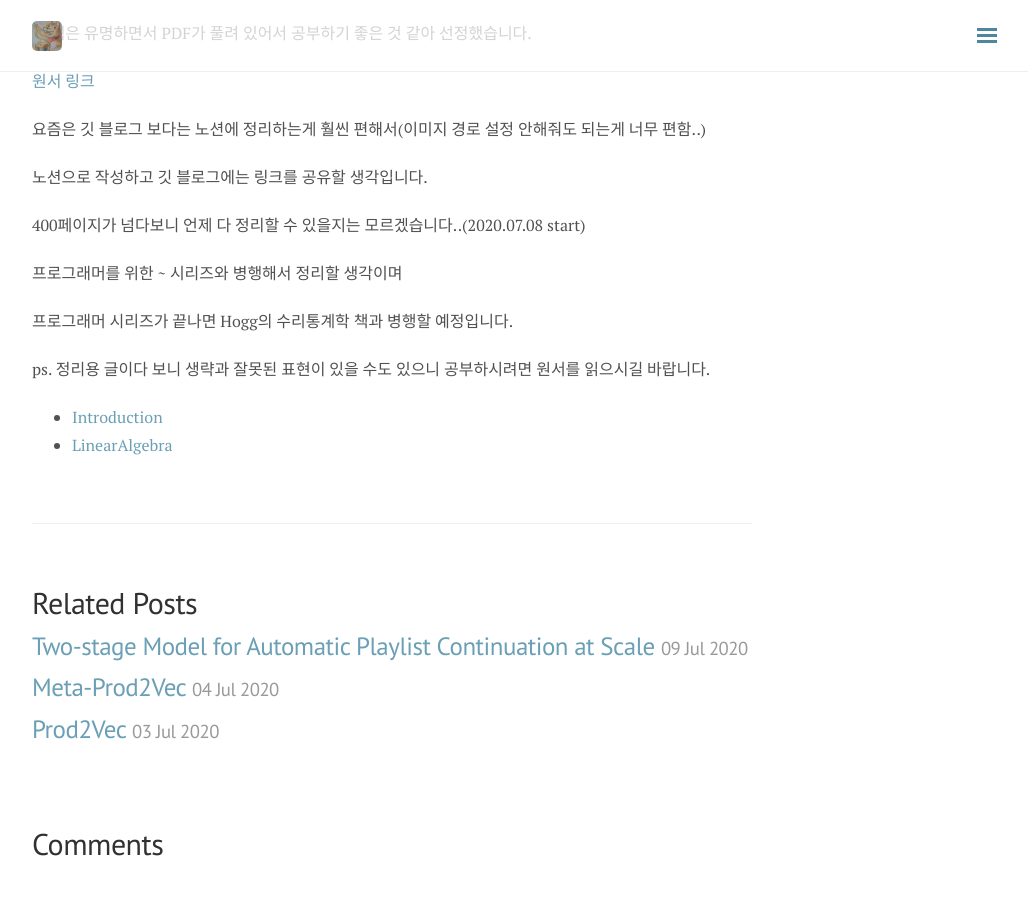
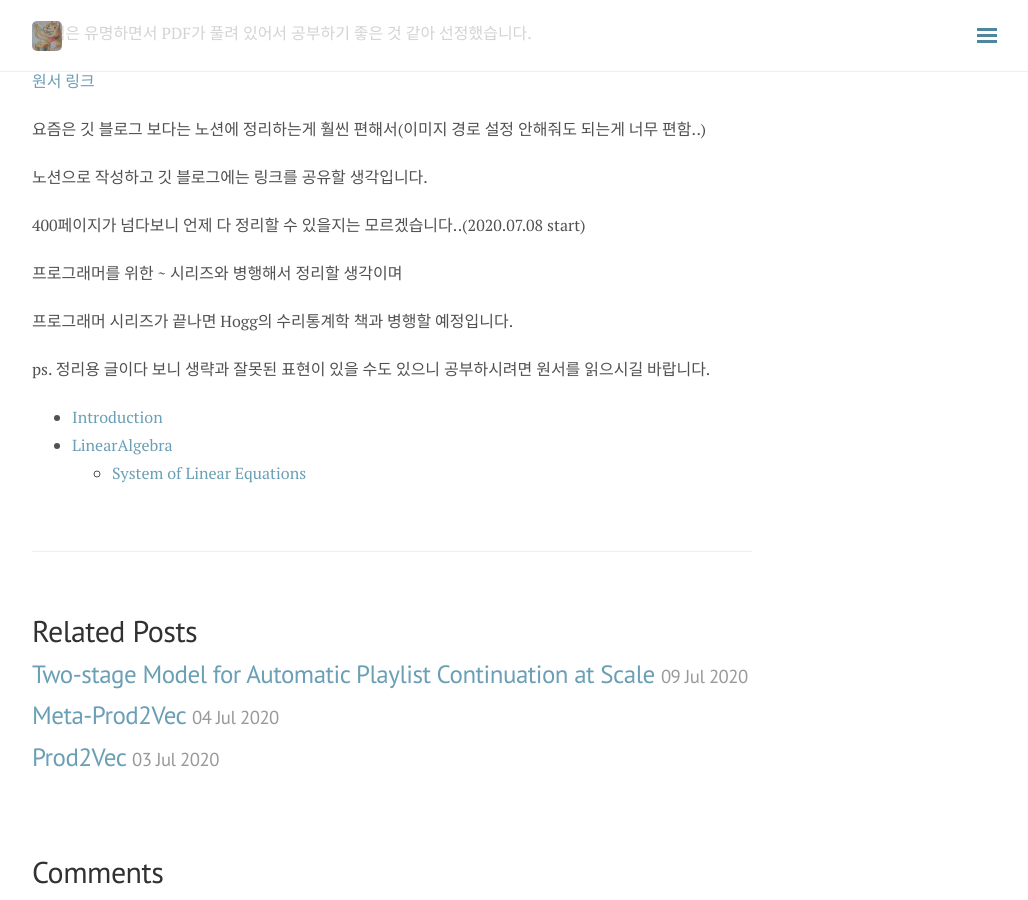
Before and after one commit to del-luna/del-luna.github.io, a Jekyll site: the page built from _posts/2020-07-08-Mathematics-for-Machine-Learning-post.md, in a window 1280 px wide and 900 px high, scrolled down 654 px. Shown: the whole window, without its empty margins (248-1276 px from the left). Built offline with Jekyll 4.4.1, drawn with Linux system fonts in a browser that asks for light colours; nearby versions of some CDN libraries; comment, search, counter and statistics services are not loaded; before the commit the page ends 1526 px from its top, so only the background shows below that.

Commit message:
mml update

```diff
--- a/_posts/2020-07-08-Mathematics-for-Machine-Learning-post.md
+++ b/_posts/2020-07-08-Mathematics-for-Machine-Learning-post.md
@@ -50,3 +50,4 @@ ps. 정리용 글이다 보니 생략과 잘못된 표현이 있을 수도 있
 
 - [Introduction](https://www.notion.so/pytonic/Introduction-and-Motivation-cebf1cca830447e68f783fd454106df3)
 - [LinearAlgebra](https://www.notion.so/pytonic/Linear-Algebra-cf7a22a65c5b4c4394b17964e3c70816)
+    - [System of Linear Equations](https://www.notion.so/pytonic/System-of-Linear-Equations-df6209b0b9cf4d2681714335b289ea4a)
```
